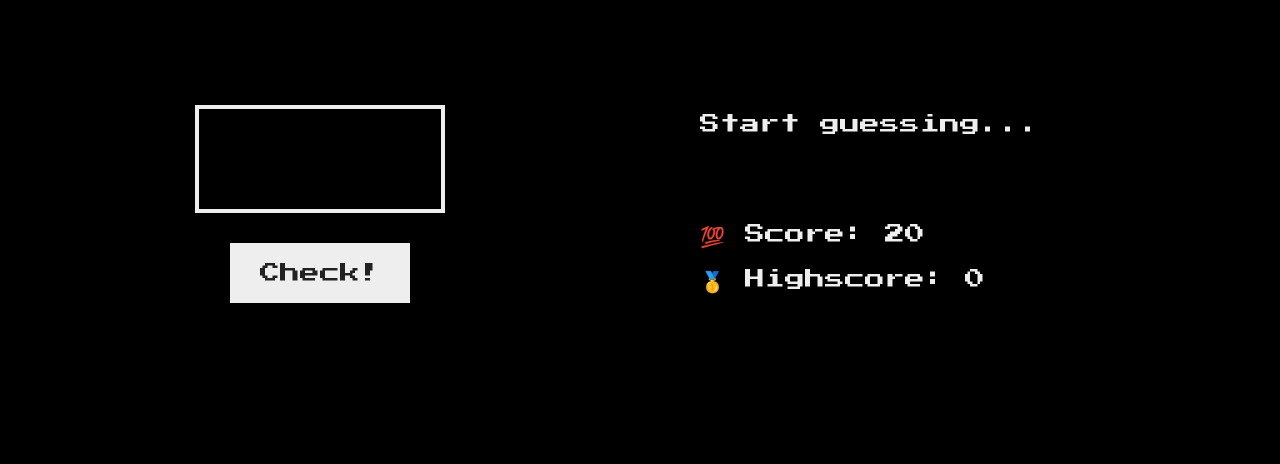
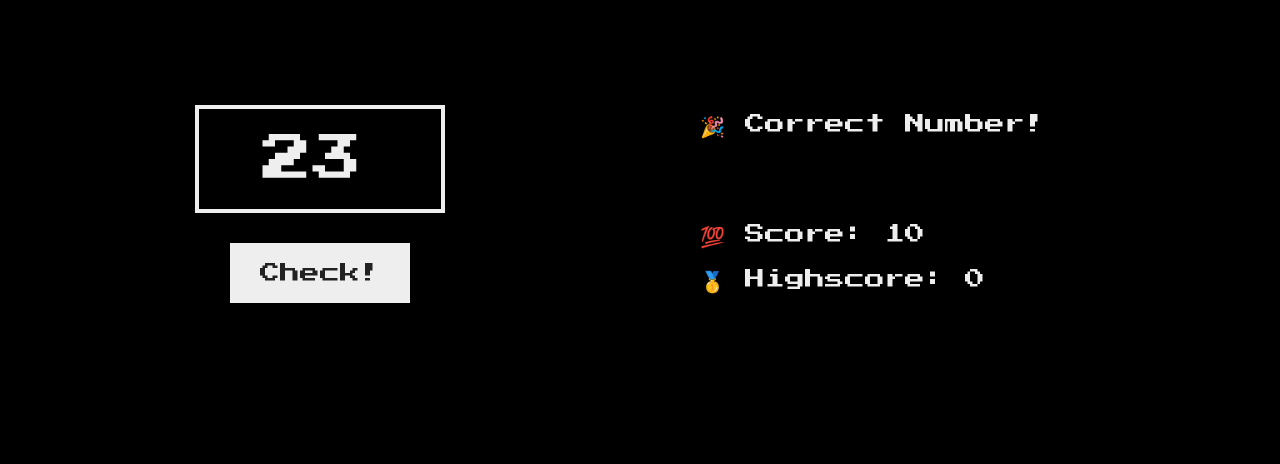
Before and after one commit to lyssacavalcanti/guessmynumber-game, a plain HTML site: page index.html in a window 1280 px wide. Shown: the part 336-800 px from the top of the page. Drawn offline with Linux system fonts and the light colour scheme.

Commit message:
Testing some DOM elements in Javascript

```diff
--- a/index.html
+++ b/index.html
@@ -27,5 +27,6 @@
                 </p>
             </section>
         </main>
+        <script src="script.js"></script>
     </body>
 </html>
--- a/script.js
+++ b/script.js
@@ -0,0 +1,10 @@
+'use strict'
+
+console.log(document.querySelector('.message').textContent);
+document.querySelector('.message').textContent = '🎉 Correct Number!'
+
+document.querySelector('.number').textContent = 13;
+document.querySelector('.score').textContent = 10;
+
+document.querySelector('.guess').value = 23;
+console.log(document.querySelector('.guess').value);
```
